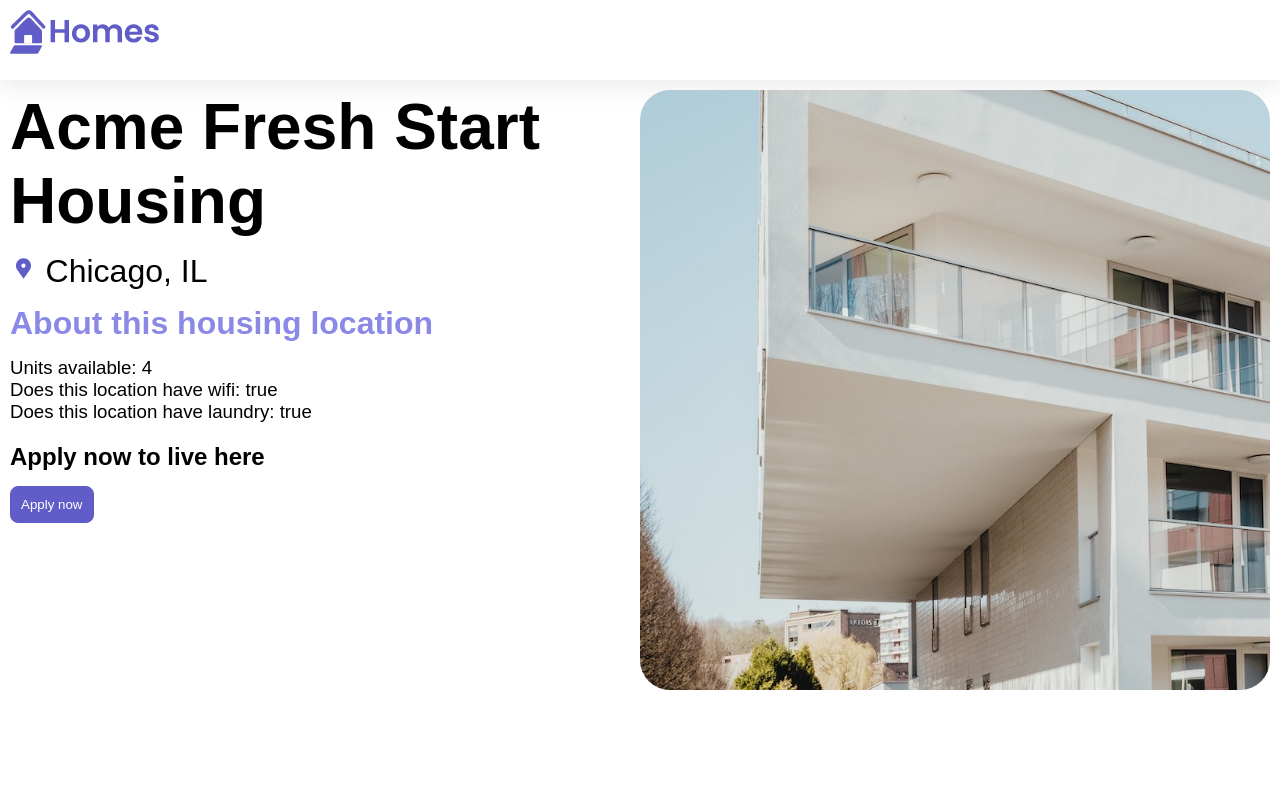
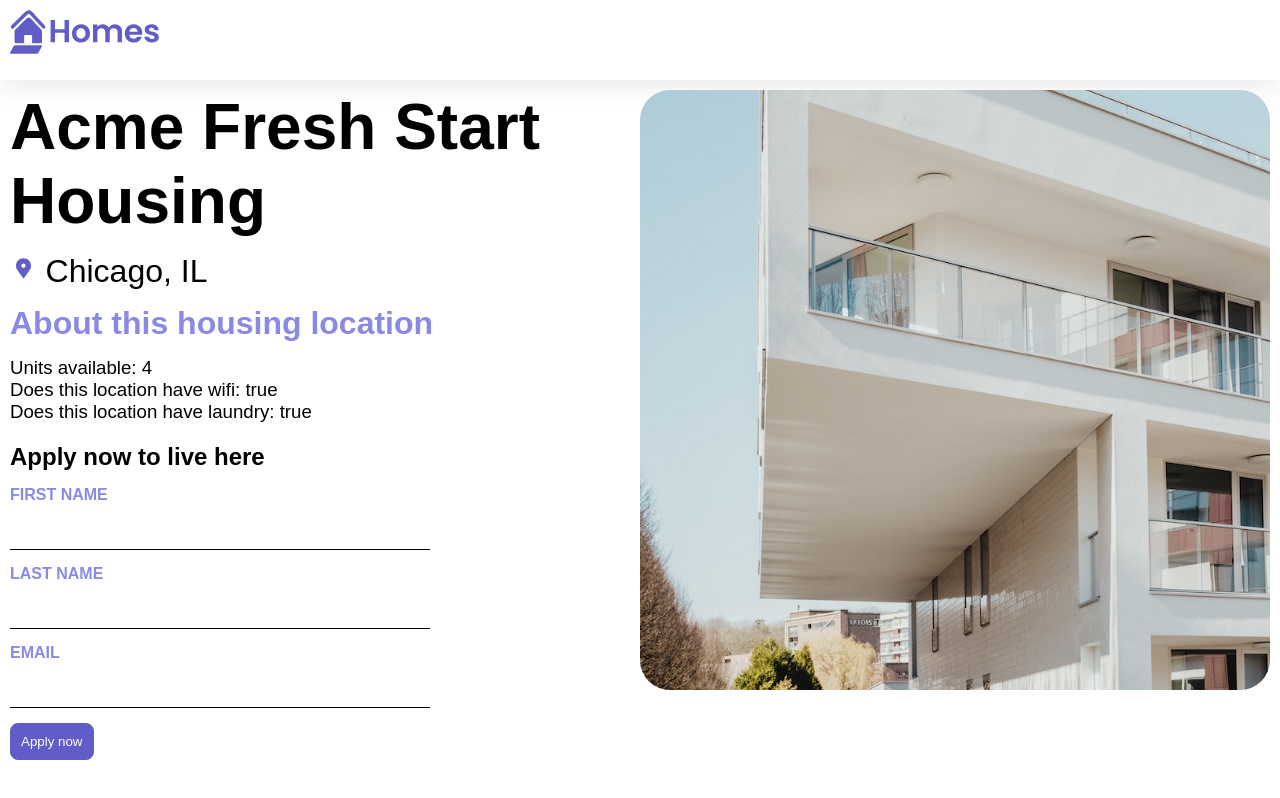
Before and after one commit to jbollman7/homez-app, an Angular app: page /details/0 in a window 1280 px wide. Built offline with nearby package versions, Linux system fonts and the light colour scheme.

Commit message:
FormControl/Group + @if
Used new flow control to auto hide the form if available units is zero

used @if to make available units red if there is none in stock.

Used event binding for the submission.

```diff
--- a/src/app/details/details.component.css
+++ b/src/app/details/details.component.css
@@ -45,6 +45,10 @@ li {
   font-size: 18pt;
   margin-bottom: 15px;
 }
+.no-units-available {
+  color: red;
+  font-size: 12pt;
+}
 
 label, input {
   display: block;
--- a/src/app/details/details.component.html
+++ b/src/app/details/details.component.html
@@ -5,21 +5,37 @@
     <p class="listing-location"> {{housingLocation?.city}}, {{housingLocation?.state}}</p>
   </section>
   <section class="listing-features">
-    <h2 class="section-heading">
-      About this housing location
-    </h2>
+    @if (housingLocation && housingLocation.availableUnits > 0)  {
+      <h2 class="section-heading">
+        About this housing location
+      </h2>
+    }
     <ul>
-      <li>Units available: {{housingLocation?.availableUnits}}</li>
+      @if (housingLocation!.availableUnits === 0) {
+        <li class="no-units-available">No available units!</li>
+      }
+      @else {
+        <li>Units available: {{housingLocation!.availableUnits}}</li>
+      }
       <li>Does this location have wifi: {{housingLocation?.wifi}}</li>
       <li>Does this location have laundry: {{housingLocation?.laundry}}</li>
     </ul>
   </section>
   <section class="listing-apply">
+    @if (housingLocation && housingLocation.availableUnits > 0)  {
+    <form [formGroup]="applyForm" (ngSubmit)="submitApplication()">
     <h2 class="section-heading"> Apply now to live here</h2>
-    @if (housingLocation && housingLocation.availableUnits > 0)  {
-      <button class="primary" type="button"> Apply now </button>
-    } @else {
-      <button class="primary" type="button" disabled> Apply now </button>
+      <label for="first-name">First Name</label>
+      <input id="first-name" type="text" formControlName="firstName">
+
+      <label for="last-name">Last Name</label>
+      <input id="last-name" type="text" formControlName="lastName">
+
+      <label for="email">Email</label>
+      <input id="email" type="email" formControlName="email">
+
+      <button class="primary" type="submit"> Apply now </button>
+    </form>
     }
   </section>
 </article>
--- a/src/app/details/details.component.ts
+++ b/src/app/details/details.component.ts
@@ -1,11 +1,12 @@
 import { Component, inject } from '@angular/core';
 import { ActivatedRoute } from '@angular/router';
+import { FormControl, FormGroup, ReactiveFormsModule } from '@angular/forms';
 import { HousingService } from '../housing.service';
 import { HousingLocation } from '../../housing-location';
 
 @Component({
   selector: 'app-details',
-  imports: [],
+  imports: [ReactiveFormsModule],
   templateUrl: './details.component.html',
   styleUrl: './details.component.css'
 })
@@ -13,10 +14,30 @@ export class DetailsComponent {
   route: ActivatedRoute = inject(ActivatedRoute);
   housingService = inject(HousingService);
   housingLocation:  HousingLocation | undefined;
+  applyForm = new FormGroup({
+    firstName: new FormControl(''),
+    lastName: new FormControl(''),
+    email: new FormControl('')
+  });
+
+  isDisabled = true;
 
   constructor() {
     const housingLocationId = Number(this.route.snapshot.params['id']);
     this.housingLocation = this.housingService.getHousingLocationById(housingLocationId);
   }
 
+  submitApplication() {
+    if (!this.applyForm.value.email || !this.applyForm.value.lastName || !this.applyForm.value.firstName) {
+      // Prevent submitting undefined values.
+      return;
+    }
+
+    this.housingService.submitApplication(
+      this.applyForm.value.firstName,
+      this.applyForm.value.lastName,
+      this.applyForm.value.email
+    )
+  }
+
 }
--- a/src/app/housing.service.ts
+++ b/src/app/housing.service.ts
@@ -117,4 +117,8 @@ export class HousingService {
   getHousingLocationById(id: Number): HousingLocation | undefined {
     return this.housingLocationList.find(x => x.id === id);
   }
+
+  submitApplication(firstName: string, lastName: string, email: string): void {
+    console.log(firstName, lastName, email);
+  }
 }
```
